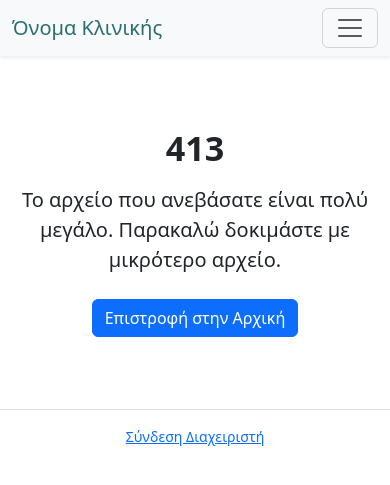
After one commit to konstantinosioan/flask-clinic-cms, a Flask app: template templates/413.html in a window 390 px wide. The commit adds this page. Shown: the top 485 px of the page. Run offline with Flask 3, Linux system fonts and the light colour scheme; the template is opened without the code that fills it, so the values that code supplies are empty.

Commit message:
Accept MPO images (what Safari sends for portrait-mode iPhone photos) alongside HEIC. Raise the upload size limit to 16MB and add a custom matching 413 error page. Close the mobile navbar automatically when a link is tapped.

```diff
--- a/app.py
+++ b/app.py
@@ -31,8 +31,8 @@ app.secret_key = os.environ.get("SECRET_KEY")
 # Auto-logout the admin after 30 minutes of inactivity
 app.config["PERMANENT_SESSION_LIFETIME"] = timedelta(minutes=30)
 
-# Ensures that uploaded photos are 5MB size capped
-app.config["MAX_CONTENT_LENGTH"] = 5 * 1024 * 1024
+# Caps uploaded photo size at 16MB
+app.config["MAX_CONTENT_LENGTH"] = 16 * 1024 * 1024
 
 # Custom filter
 app.jinja_env.filters["truncate_words"] = truncate_words
@@ -542,6 +542,12 @@ def server_error(error):
     return render_template("500.html"), 500
 
 
+@app.errorhandler(413)
+def file_too_large(error):
+    """Show a custom page when an uploaded file exceeds MAX_CONTENT_LENGTH"""
+    return render_template("413.html"), 413
+
+
 @app.teardown_appcontext
 def teardown_db(exception):
     """Close the db connection at the end of each request"""
--- a/static/css/styles.css
+++ b/static/css/styles.css
@@ -62,13 +62,19 @@ html {
     margin: 1rem auto 0;
 }
 
-@media (min-width: 768px) {
+@media (min-width: 992px) {
     .clinic-logo {
         position: absolute;
-        width: 400px;
+        width: 250px;
         top: 6.5rem;
         right: 1rem;
         margin: 0;
+    }
+}
+
+@media (min-width: 1200px) {
+    .clinic-logo {
+        width: 400px;
     }
 }
 
--- a/static/js/main.js
+++ b/static/js/main.js
@@ -84,3 +84,17 @@ function setupAnnouncementsToggle() {
 }
 
 setupAnnouncementsToggle();
+
+
+function closeNavbarOnLinkClick() {
+    const navbarCollapseEl = document.getElementById('navbarNav');
+    const navLinks = navbarCollapseEl.querySelectorAll('.nav-link');
+
+    for (const link of navLinks) {
+        link.addEventListener('click', () => {
+            bootstrap.Collapse.getOrCreateInstance(navbarCollapseEl).hide();
+        });
+    }
+}
+
+closeNavbarOnLinkClick();
--- /dev/null
+++ b/templates/413.html
@@ -0,0 +1,13 @@
+{% extends "layout.html" %}
+
+{% block title %}
+    Πολύ Μεγάλο Αρχείο
+{% endblock %}
+
+{% block body %}
+    <div class="col-12 col-md-6 mx-auto text-center py-5">
+        <h1 class="display-4 fw-bold mb-3">413</h1>
+        <p class="lead mb-4">Το αρχείο που ανεβάσατε είναι πολύ μεγάλο. Παρακαλώ δοκιμάστε με μικρότερο αρχείο.</p>
+        <a href="{{ url_for('index') }}" class="btn btn-primary">Επιστροφή στην Αρχική</a>
+    </div>
+{% endblock %}
--- a/templates/contact_info_form.html
+++ b/templates/contact_info_form.html
@@ -39,7 +39,3 @@
         </div>
     </div>
 {% endblock %}
-
-{% block scripts %}
-    <script src="{{ url_for('static', filename='js/main.js') }}"></script>
-{% endblock %}
--- a/templates/dashboard.html
+++ b/templates/dashboard.html
@@ -84,7 +84,3 @@
         {% endfor %}
     </ul>
 {% endblock %}
-
-{% block scripts %}
-    <script src="{{ url_for('static', filename='js/main.js') }}"></script>
-{% endblock %}
--- a/templates/doctor_form.html
+++ b/templates/doctor_form.html
@@ -43,7 +43,3 @@
         </div>
     </div>
 {% endblock %}
-
-{% block scripts %}
-    <script src="{{ url_for('static', filename='js/main.js') }}"></script>
-{% endblock %}
--- a/templates/gallery_form.html
+++ b/templates/gallery_form.html
@@ -27,7 +27,3 @@
         </div>
     </div>
 {% endblock %}
-
-{% block scripts %}
-    <script src="{{ url_for('static', filename='js/main.js') }}"></script>
-{% endblock %}
--- a/templates/index.html
+++ b/templates/index.html
@@ -119,7 +119,3 @@
         </div>
     </section>
 {% endblock %}
-
-{% block scripts %}
-    <script src="{{ url_for('static', filename='js/main.js') }}"></script>
-{% endblock %}
--- a/templates/layout.html
+++ b/templates/layout.html
@@ -70,6 +70,8 @@
         </footer>
 
         <script src="https://cdn.jsdelivr.net/npm/bootstrap@5.3.8/dist/js/bootstrap.bundle.min.js" integrity="sha384-FKyoEForCGlyvwx9Hj09JcYn3nv7wiPVlz7YYwJrWVcXK/BmnVDxM+D2scQbITxI" crossorigin="anonymous"></script>
-        {% block scripts %}{% endblock %}
+        {% block scripts %}
+            <script src="{{ url_for('static', filename='js/main.js') }}"></script>
+        {% endblock %}
     </body>
 </html>
```
Also changed, not shown: helpers.py (+8 -3 lines).
